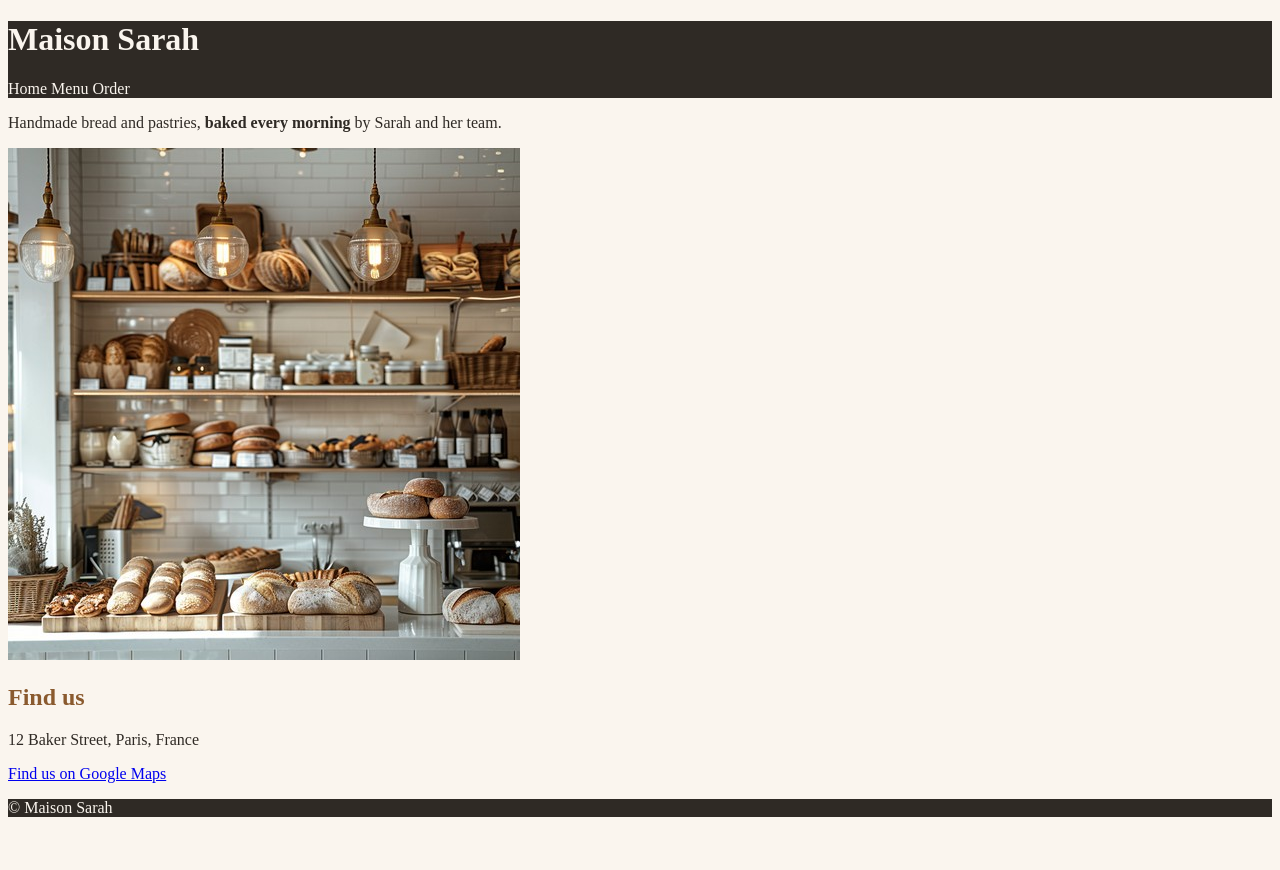
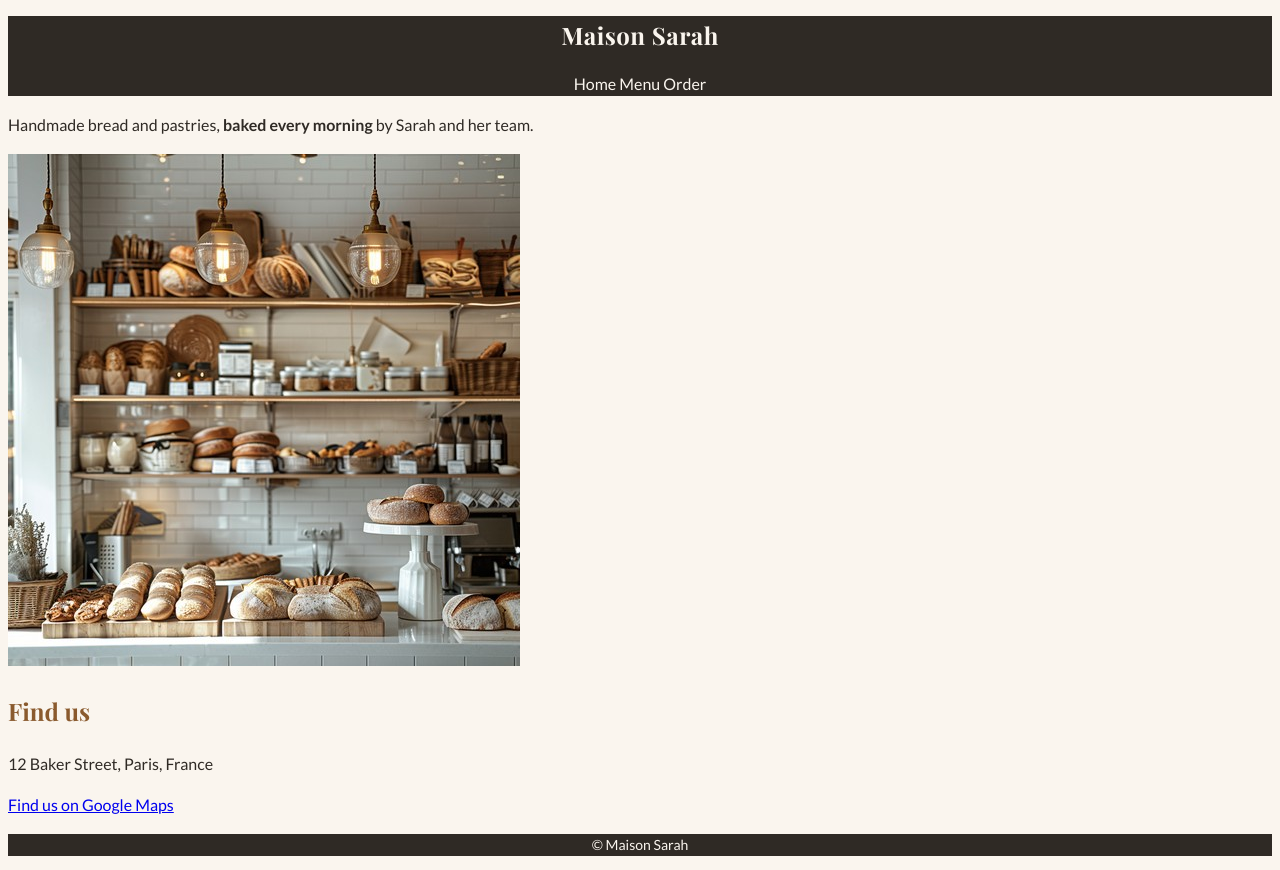
Before and after one commit to snezamha/maison-sarah, a plain HTML site: page index.html in a window 1280 px wide. Before the commit the page ends 833 px from the top, so only its background shows below. Drawn offline with nearby package versions, Linux system fonts and the light colour scheme.

Commit message:
Add type system with Playfair Display and Lato on a rem scale

```diff
--- a/index.html
+++ b/index.html
@@ -4,6 +4,12 @@
     <meta charset="UTF-8" />
     <meta name="viewport" content="width=device-width, initial-scale=1.0" />
     <title>Maison Sarah</title>
+    <link rel="preconnect" href="https://fonts.googleapis.com" />
+    <link rel="preconnect" href="https://fonts.gstatic.com" crossorigin />
+    <link
+      href="https://fonts.googleapis.com/css2?family=Lato:wght@400;700&family=Playfair+Display:wght@600;700&display=swap"
+      rel="stylesheet"
+    />
     <link rel="stylesheet" href="styles.css" />
   </head>
 
--- a/styles.css
+++ b/styles.css
@@ -1,17 +1,40 @@
+html {
+  font-size: 62.5%;
+}
+
 body {
   background-color: #faf5ee;
   color: #2f2a25;
+
+  font-family: "Lato", sans-serif;
+  font-size: 1.6rem;
+  line-height: 1.6;
+}
+
+h1 {
+  font-family: "Playfair Display", serif;
+  font-size: 3.6rem;
+  letter-spacing: 0.05rem;
+  color: #8a5a2e;
+}
+
+h2 {
+  font-family: "Playfair Display", serif;
+  font-size: 2.4rem;
+  color: #8a5a2e;
+}
+
+.brand {
+  font-family: "Playfair Display", serif;
+  font-size: 2.4rem;
+  font-weight: 700;
 }
 
 header,
 footer {
   background-color: #2f2a25;
   color: #faf5ee;
-}
-
-h1,
-h2 {
-  color: #8a5a2e;
+  text-align: center;
 }
 
 header .brand {
@@ -25,8 +48,13 @@ nav a {
 
 .tagline {
   color: #6b6257;
+  font-style: italic;
 }
 
 .price {
   color: #8a5a2e;
 }
+
+footer {
+  font-size: 1.4rem;
+}
```
Also changed, not shown: menu.html (+6 -0 lines), order.html (+6 -0 lines).
